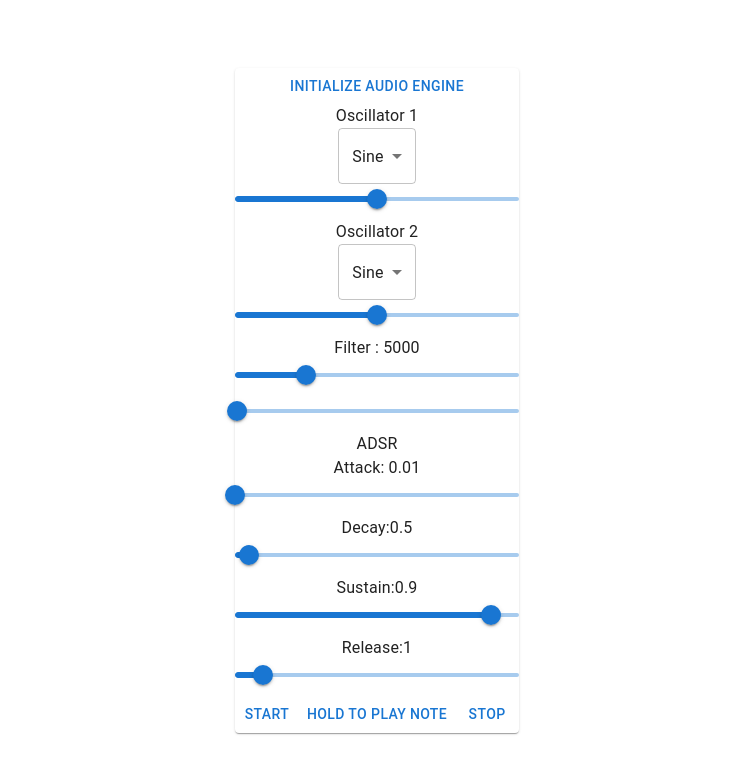
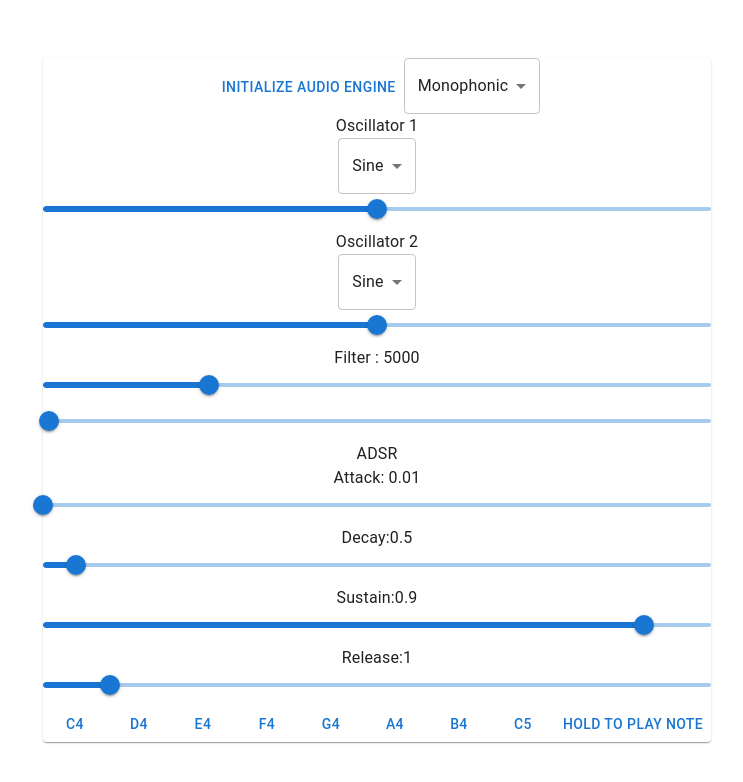
Before and after one commit to yumonjiro/websynth, a React (Vite) app: page / in a window 1280 px wide. Shown: the top 782 px of the page, without its empty margins (263-1006 px from the left). Built offline with nearby package versions, Linux system fonts and the light colour scheme.

Commit message:
モノ・ポリ変換ボタン

```diff
--- a/src/App.tsx
+++ b/src/App.tsx
@@ -11,11 +11,31 @@ import {
 } from "@mui/material";
 import "./App.css";
 import { useEffect, useState } from "react";
-import { useSynthStore } from "./store/synthstore";
+import { useSynthStore, VoicingType } from "./store/synthstore";
 import { useAudioEngine } from "./useAudioEngine";
 
+const noteFrequencies = {
+  C4: 261.63,
+  D4: 293.66,
+  E4: 329.63,
+  F4: 349.23,
+  G4: 392.00,
+  A4: 440.00,
+  B4: 493.88,
+  C5: 523.25,
+};
+// const keys = [
+//   "keyC",
+//   "keyD",
+//   "keyE",
+//   "keyF",
+//   "keyG",
+//   "keyA",
+//   "keyB",
+// ]
+
 function App() {
-  const { initializeAudioContext, noteHold, noteRelease, noteOn, noteOff } =
+  const { initializeAudioContext, noteHold, noteRelease } =
     useAudioEngine();
   const [isInitialized, setIsInitialized] = useState(false);
   const handleInitialize = () => {
@@ -29,6 +49,7 @@ function App() {
     return;
   }, []);
   const {
+    voicing,
     oscillators,
     filterCutoff,
     filterResonance,
@@ -36,6 +57,7 @@ function App() {
     envDecay,
     envSustain,
     envRelease,
+    setVoicingType,
     setOscillatorType,
     setOscillatorGain,
     setFilterCutoff,
@@ -46,11 +68,22 @@ function App() {
     setEnvSustain,
   } = useSynthStore();
 
+  // useEffect(() => {
+  //   document.addEventListener("keydown", (e) => {
+  //     const key = keys.find((element) => element == e.code)
+  //     if(key != null)
+  //     {}
+  //   })
+  // }, [])
   return (
     <Container>
       <Paper>
         <Grid>
           <Button onClick={handleInitialize}>Initialize Audio Engine</Button>
+          <Select value={voicing} onChange={(e) => setVoicingType(e.target.value as VoicingType)}>
+            <MenuItem value="mono">Monophonic</MenuItem>
+            <MenuItem value="poly">Polyphonic</MenuItem>
+          </Select>
         </Grid>
         {/* Synth Control Section */}
         <Grid>
@@ -150,11 +183,17 @@ function App() {
 
         {/* keyboard section */}
         <Grid>
-          <Button onClick={() => noteOn(440)}>Start</Button>
+          {
+            Object.entries(noteFrequencies).map(([noteName, notefreq]) => {
+              return (
+              <>
+              <Button onMouseDown={() => noteHold(notefreq)} onMouseUp={noteRelease}>{noteName}</Button>
+              </>);
+            })
+          }
           <Button onMouseDown={() => noteHold(440)} onMouseUp={noteRelease}>
             Hold to play note
           </Button>
-          <Button onClick={noteOff}>Stop</Button>
         </Grid>
       </Paper>
     </Container>
--- a/src/store/synthstore.ts
+++ b/src/store/synthstore.ts
@@ -3,6 +3,7 @@ import { create } from "zustand";
 //export type OscillatorType = 'sine' | 'square' | 'sawtooth' | 'triangle';
 
 interface OscillatorSettings {
+
   //オシレーターを識別するための番号
   id: number;
   //
@@ -15,13 +16,14 @@ interface OscillatorSettings {
   detune: number,
 
 }
+export type VoicingType = 'mono' | 'poly';
 interface SynthState {
   /*
     必要な状態：
     oscillatorType(waveFormのこと。WebAudioAPIの方の命名に準拠)
     octave
     */
-
+  voicing: VoicingType,
   //OSC
   oscillators:OscillatorSettings[],
 
@@ -34,7 +36,7 @@ interface SynthState {
   envDecay: number;
   envSustain: number;
   envRelease: number;
-
+  setVoicingType: (voicingType:VoicingType) => void;
   setOscillatorType: (id:number,oscType: OscillatorType) => void;
   setOscillatorGain: (id:number, value: number) => void;
   //setOscillatorOctave: (id:number, value: number) => void;
@@ -52,6 +54,7 @@ const initialOscillators: OscillatorSettings[] = [
   {id:2, enabled: true, gain:0.5, type: "sine", octaveOffset: 0, detune: 0},
 ];
 export const useSynthStore = create<SynthState>((set) => ({
+  voicing: 'mono',
   oscillators: initialOscillators,
   filterCutoff: 5000,
   filterResonance: 1,
@@ -59,7 +62,7 @@ export const useSynthStore = create<SynthState>((set) => ({
   envDecay: 0.5,
   envSustain: 0.9,
   envRelease: 1,
-
+  setVoicingType: (voicingType) => set({voicing:voicingType}),
   setOscillatorType: (id, oscType) => set((state) => ({
     oscillators:state.oscillators.map(
       osc =>
--- a/src/useAudioEngine.ts
+++ b/src/useAudioEngine.ts
@@ -63,57 +63,6 @@ export const useAudioEngine = () => {
       );
     }
   }, [filterCutoff, filterResonance]);
-
-  const noteOn = useCallback(
-    (freq: number) => {
-      if (!isInitialized.current) {
-        initializeAudioContext();
-      }
-
-      oscillators.forEach((oscSettings) => {
-        if (
-          !audioContext ||
-          !masterGainNodeRef.current ||
-          !filterNodeRef.current
-        )
-          return;
-        const now = audioContext.currentTime;
-        const frequency = freq * Math.pow(2, oscSettings.octaveOffset);
-        const osc = audioContext.createOscillator();
-        osc.frequency.setValueAtTime(frequency, now);
-        osc.type = oscSettings.type;
-        const gainNode = audioContext.createGain();
-        gainNode.gain.setValueAtTime(oscSettings.gain, now);
-
-        //接続
-        osc.connect(gainNode);
-        gainNode.connect(filterNodeRef.current);
-
-        activeOscillatorGains.current.set(oscSettings.id, gainNode);
-        activeOscillatorNodes.current.set(oscSettings.id, osc);
-      });
-
-      activeOscillatorNodes.current.forEach((osc) => {
-        osc.start();
-      });
-    },
-    [oscillators, initializeAudioContext]
-  );
-
-  const noteOff = useCallback(() => {
-    if (!isPlaying.current) {
-      return;
-    }
-    if (activeOscillatorNodes.current.size > 0) {
-      activeOscillatorNodes.current.forEach((osc) => {
-        osc.stop();
-        osc.disconnect();
-      });
-    }
-    //オシレーターの削除
-    activeOscillatorNodes.current.clear();
-    activeOscillatorGains.current.clear();
-  }, []);
 
   const noteHold = useCallback(
     (freq: number) => {
@@ -192,5 +141,5 @@ export const useAudioEngine = () => {
     );
 
   }, [envRelease]);
-  return { initializeAudioContext, noteHold, noteRelease, noteOn, noteOff };
+  return { initializeAudioContext, noteHold, noteRelease };
 };
```
Also changed, not shown: 2 other files (tests, documents, lock files or other folders).
